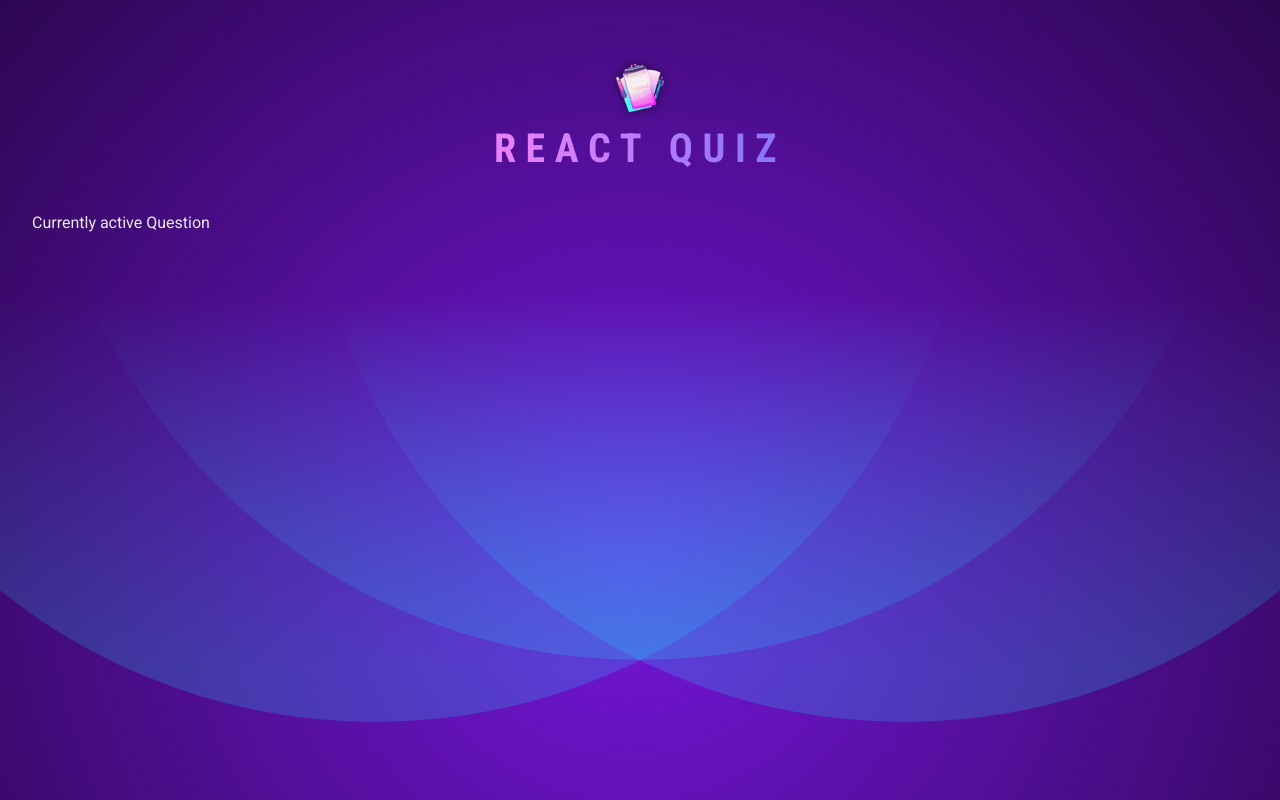
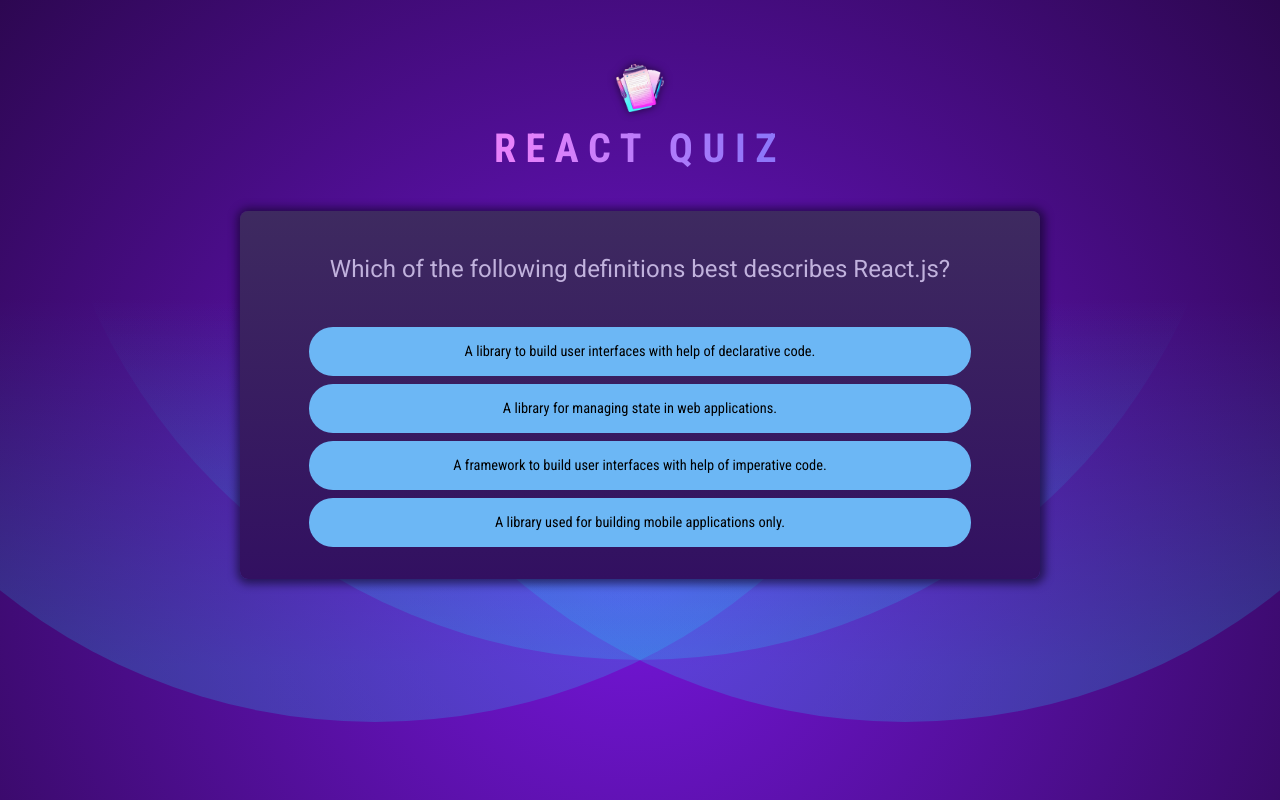
Before and after one commit to mandarliev/quiz, a React (Vite) app: page / in a window 1280 px wide. Built offline with nearby package versions, Linux system fonts and the light colour scheme.

Commit message:
Refactor App component structure and implement quiz question display logic

```diff
--- a/src/App.jsx
+++ b/src/App.jsx
@@ -3,10 +3,12 @@
 
 function App() {
   return (
-    <div>
+    <>
       <Header />
-      <Quiz />
-    </div>
+      <main>
+        <Quiz />
+      </main>
+    </>
   );
 }
 
--- a/src/components/Quiz.jsx
+++ b/src/components/Quiz.jsx
@@ -1,10 +1,33 @@
 import { useState } from "react";
+import QUESTIONS from "../questions";
 
 const Quiz = () => {
-  const [activeQuestion, setActiveQuestion] = useState(0);
   const [userAnswers, setUserAnswers] = useState([]);
 
-  return <p>Currently active Question</p>;
+  const activeQuestionIndex = userAnswers.length;
+
+  function handleSelectAnswer(selectedAnswer) {
+    setUserAnswers((prevUserAnswers) => {
+      return [...prevUserAnswers, selectedAnswer];
+    });
+  }
+
+  return (
+    <div id="quiz">
+      <div id="question">
+        <h2>{QUESTIONS[activeQuestionIndex].text}</h2>
+        <ul id="answers">
+          {QUESTIONS[activeQuestionIndex].answers.map((answer) => (
+            <li key={answer} className="answer">
+              <button onClick={() => handleSelectAnswer(answer)}>
+                {answer}
+              </button>
+            </li>
+          ))}
+        </ul>
+      </div>
+    </div>
+  );
 };
 
 export default Quiz;
```
